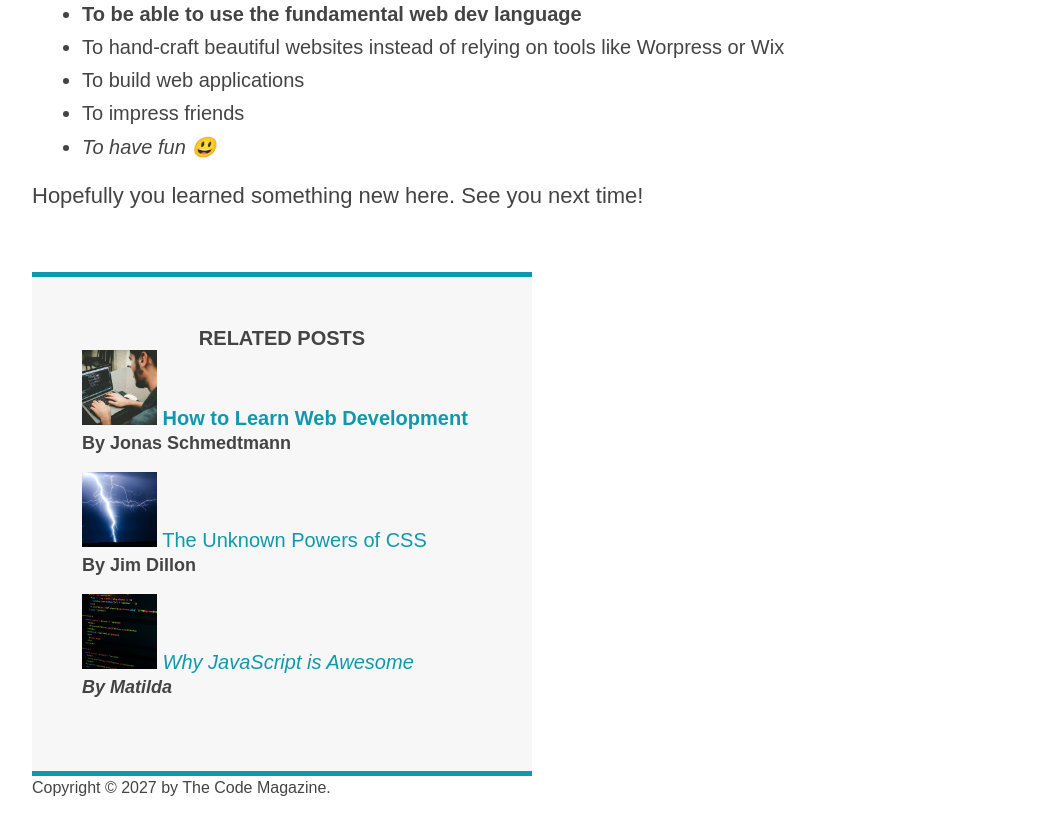
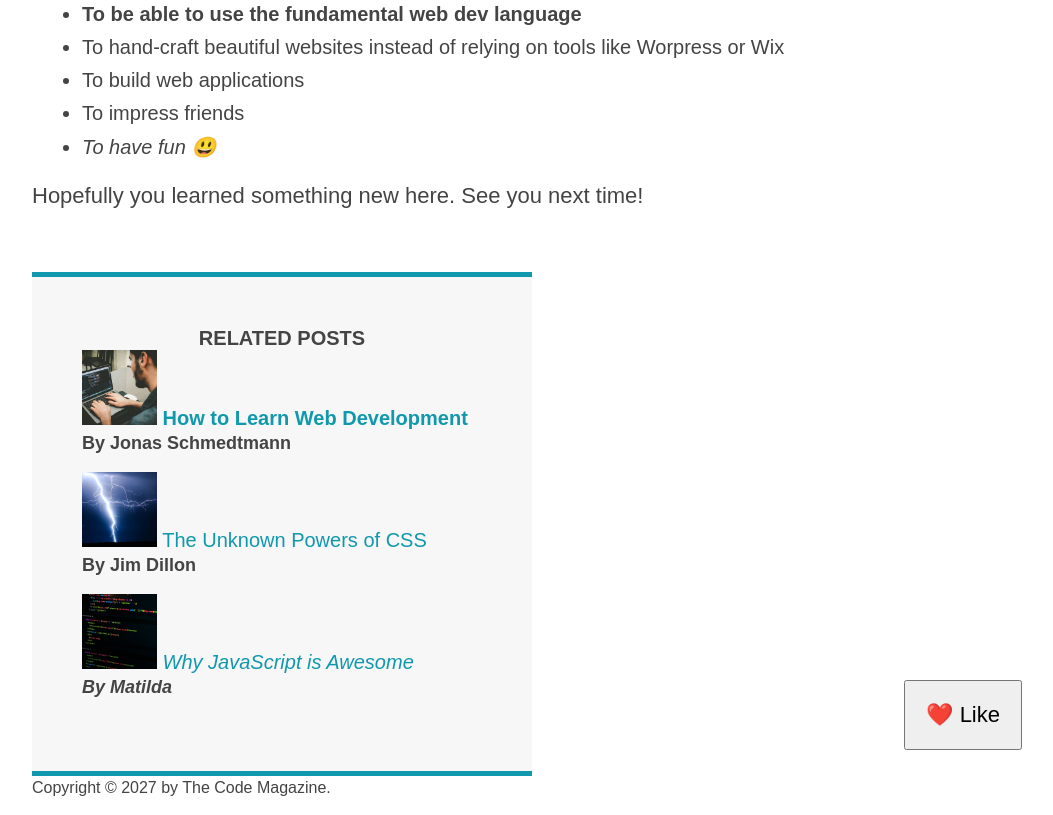
Before and after one commit to AlejandroRoblesA/IntroductionToHtmlAndCss, a plain HTML site: page 03-CSS-Fundamentals/index.html in a window 1280 px wide. Shown: the part 1556-2371 px from the top of the page, without its empty margins (208-1261 px from the left). Drawn offline with Linux system fonts and the light colour scheme.

Commit message:
Absolute Positioning

```diff
--- a/03-CSS-Fundamentals/index.html
+++ b/03-CSS-Fundamentals/index.html
@@ -42,6 +42,7 @@
             height="200"
             class="post-img"
           />
+          <button>❤️ Like</button>
         </header>
 
         <p>
--- a/03-CSS-Fundamentals/style.css
+++ b/03-CSS-Fundamentals/style.css
@@ -8,6 +8,7 @@ body {
   color: #444;
   font-family: sans-serif;
   border-top: 10px solid #1098ad;
+  position: relative;
 }
 
 .container {
@@ -196,3 +197,12 @@ nav a:link {
 nav a:link:last-child {
   margin-right: 0;
 }
+
+button {
+  font-size: 22px;
+  padding: 20px;
+  cursor: pointer;
+  position: absolute;
+  bottom: 50px;
+  right: 50px;
+}
```
